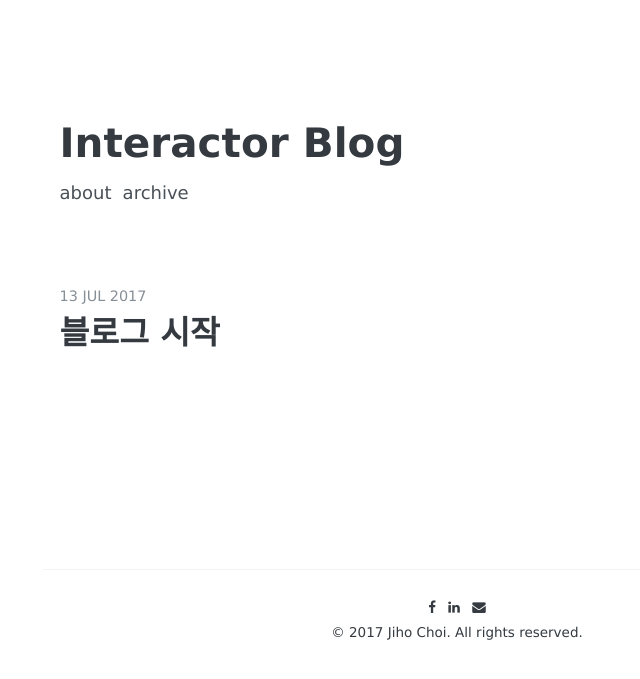
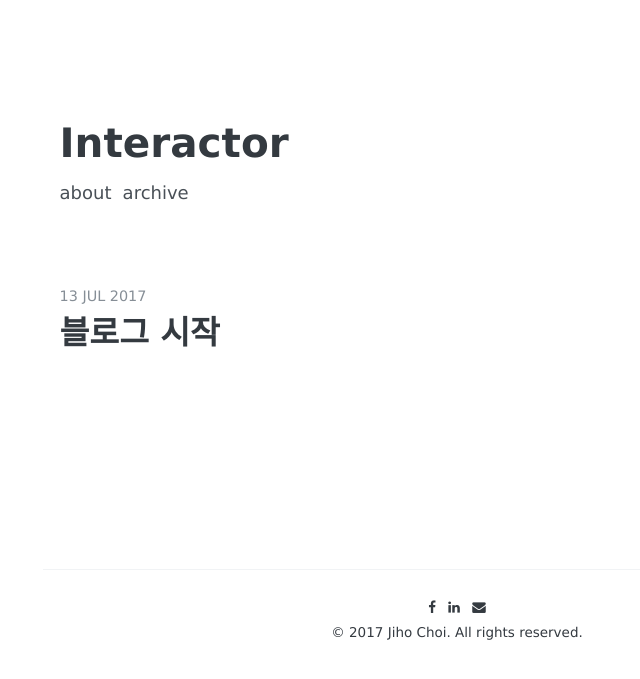
Before and after one commit to interactor/interactor.github.io, a Jekyll site: the page built from index.html, in a window 1280 px wide. Shown: the top 679 px of the page, without its empty margins (183-823 px from the left). Built offline with Jekyll 4.4.1, drawn with Linux system fonts in a browser that asks for light colours; some web fonts are replaced; the list of posts is cut into pages by our own code.

Commit message:
Change blog name

```diff
--- a/_config.yml
+++ b/_config.yml
@@ -3,7 +3,7 @@
 # # # # # # # # # # # # #
 
 # Basic
-name:               "Interactor Blog"
+name:               "Interactor"
 
 author:
   facebook:         interactor
```
